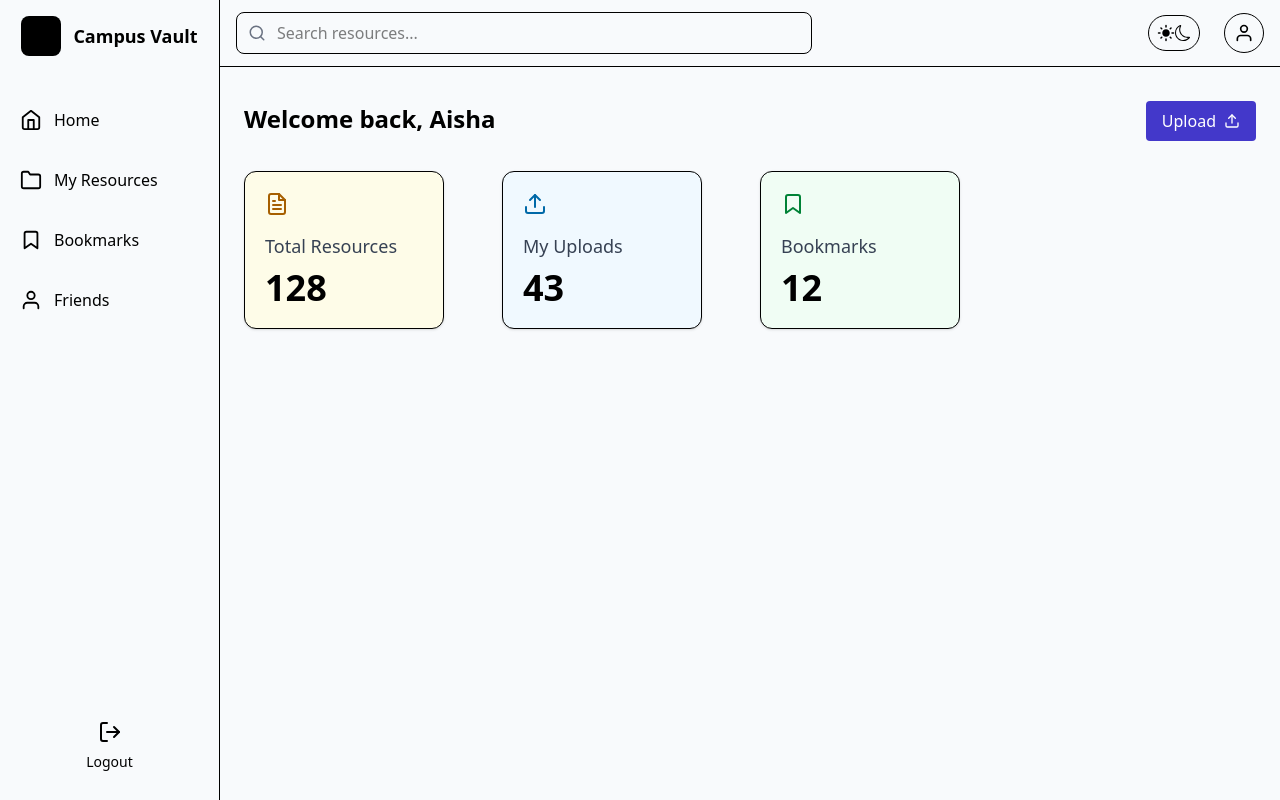
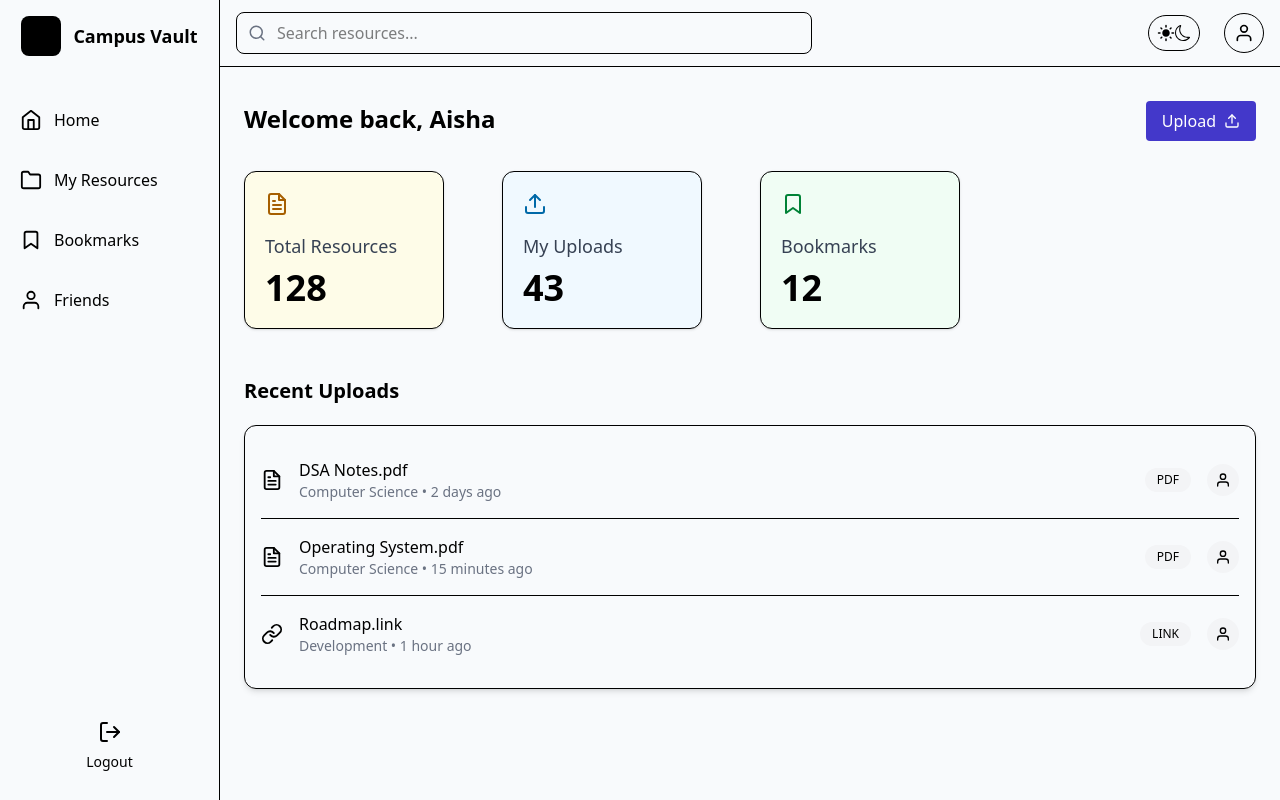
Before and after one commit to Aisha-shaikh578/CampusVault, a Next.js app: page /dashboard in a window 1280 px wide. Built offline with nearby package versions, Linux system fonts and the light colour scheme.

Commit message:
Added Recent uploads section

```diff
--- a/app/dashboard/page.tsx
+++ b/app/dashboard/page.tsx
@@ -1,4 +1,5 @@
 import Header from '@/components/Header'
+import RecentUploads from '@/components/RecentUploads';
 import Sidebar from '@/components/Sidebar'
 import StatsCard from "@/components/StatsCard";
 import {
@@ -10,11 +11,15 @@ import {
 export default function page() {
   return (
     <div className='flex'>
+      {/* Sidebar */}
       <Sidebar />
+
       <div className='flex flex-1 flex-col'>
+        {/* Header */}
         <Header />
 
         <main className='flex-1 p-6'>
+            {/* Login | Welcome */}
             <div className='flex flex-col md:flex-row justify-between items-center mb-5'>
               <h1 className="mb-4 text-lg md:text-2xl font-semibold md:mt-3">
                 Welcome back, Aisha
@@ -26,6 +31,7 @@ export default function page() {
               </button>
             </div>
 
+            {/* StatsCard Grid */}
             <div className="grid gap-5 sm:grid-cols-3 lg:grid-cols-4 2xl:grid-cols-6">
               <StatsCard
                 title="Total Resources"
@@ -51,6 +57,9 @@ export default function page() {
                 bgColor="bg-green-50"
               />
             </div>
+
+          {/* Recent Uploads Section */}
+            <RecentUploads />
         </main>
       </div>
     </div>
--- /dev/null
+++ b/components/RecentUploads.tsx
@@ -0,0 +1,35 @@
+import UploadItem from "./UploadItem";
+
+export default function RecentUploads() {
+  return (
+    <>
+    <h2 className="text-xl font-semibold mt-12">
+      Recent Uploads
+    </h2>
+    <div className="rounded-xl border p-4 shadow-md mt-5">
+      <div className="divide-y">
+        <UploadItem
+          title="DSA Notes.pdf"
+          category="Computer Science"
+          uploadedAt="2 days ago"
+          type="pdf"
+        />
+
+        <UploadItem
+          title="Operating System.pdf"
+          category="Computer Science"
+          uploadedAt="15 minutes ago"
+          type="pdf"
+        />
+
+        <UploadItem
+          title="Roadmap.link"
+          category="Development"
+          uploadedAt="1 hour ago"
+          type="link"
+        />
+      </div>
+    </div>
+    </>
+  );
+}
--- /dev/null
+++ b/components/UploadItem.tsx
@@ -0,0 +1,56 @@
+import React from "react";
+import {
+  FiFileText,
+  FiLink,
+  FiUser,
+} from "react-icons/fi";
+
+type UploadItemProps = {
+  title: string;
+  category: string;
+  uploadedAt: string;
+  type: "pdf" | "link";
+};
+
+export default function UploadItem({
+  title,
+  category,
+  uploadedAt,
+  type,
+}: UploadItemProps) {
+  return (
+    <div className="flex flex-col gap-3 sm:flex-row items-center justify-between py-4 cursor-pointer">
+      {/* Left Side */}
+      <div className="flex items-center gap-4">
+        <div>
+          {type === "pdf" ? (
+            <FiFileText size={22} />
+          ) : (
+            <FiLink size={22} />
+          )}
+        </div>
+
+        <div>
+          <h3 className="font-medium">
+            {title}
+          </h3>
+
+          <p className="text-sm text-gray-500">
+            {category} • {uploadedAt}
+          </p>
+        </div>
+      </div>
+
+      {/* Right Side */}
+      <div className="flex items-center gap-4">
+        <span className="rounded-full bg-gray-100 px-3 py-1 text-xs font-medium">
+          {type.toUpperCase()}
+        </span>
+
+        <div className="flex h-8 w-8 items-center justify-center rounded-full bg-gray-100">
+          <FiUser size={16} />
+        </div>
+      </div>
+    </div>
+  );
+}
```
